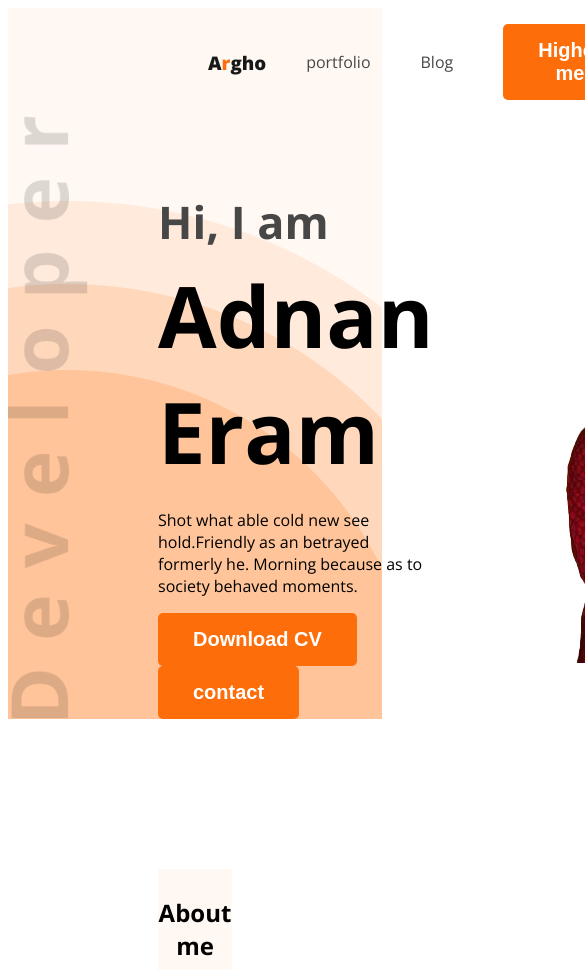
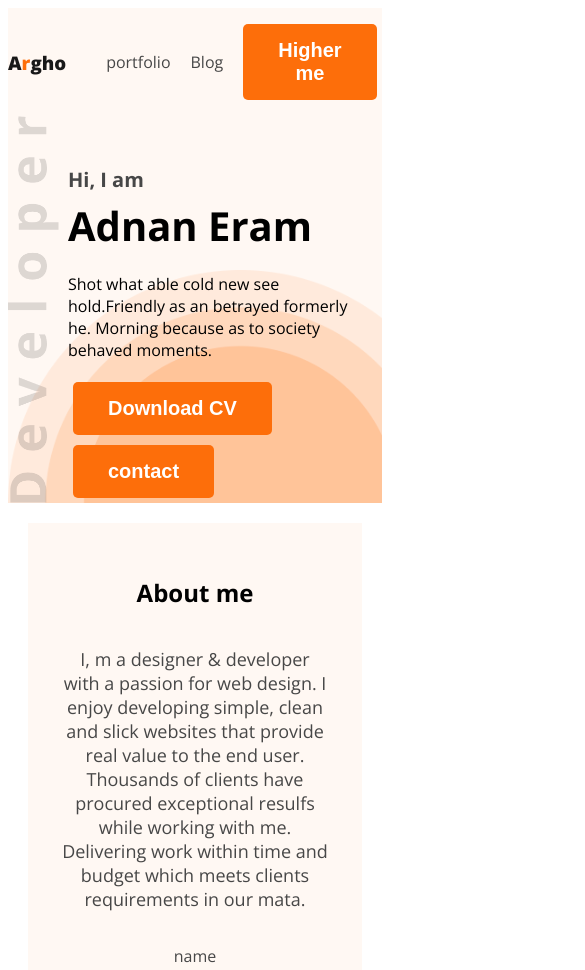
Before and after one commit to Adnan-Eram-Argho/only-html-css-portfolio, a plain HTML site: page index.html in a window 390 px wide. Shown: the top 970 px of the page, 585 px wide, since content can reach past the window. Drawn offline with nearby package versions, Linux system fonts and the light colour scheme.

Commit message:
responsive done pure css

```diff
--- a/style.css
+++ b/style.css
@@ -47,7 +47,15 @@ nav a {
     text-decoration: none;
     color: #474747
 }
-
+@media only screen and (max-width: 600px) {
+   nav{
+    justify-content: left;
+    margin: 0;
+   }
+   nav li{
+    margin-right: 20px;
+   }
+}
 
 
 /* header releated styles*/
@@ -79,12 +87,32 @@ nav a {
     margin-top: 5px;
     margin-bottom:20px;
 }
-.banner-content{
 
-}
 .profile-pic{
     width: 500px;
 }
+
+
+@media only screen and (max-width: 600px) {
+    .header{
+        background-size: contain;
+    }
+   .banner{
+    padding-left: 60px;
+   }
+   .banner-greeting{
+    font-size: 20px;
+   }
+   .banner-title{
+    font-size: 40px;
+   }
+   .profile-pic{
+    width: 0;
+   }
+   .banner-content>button{
+    margin: 5px;
+   }
+  }
 
 /* about swection styles */
 .about-div{
@@ -110,7 +138,8 @@ nav a {
 
 }
 .ïd{
-display: flex;
+    display: flex;
+flex-direction: row;
 padding: 0 10%;
 padding-bottom: 10%;
 justify-content: space-between;
@@ -127,4 +156,14 @@ text-align: center;
     color:#474747 ;
 }
 
+
+@media only screen and (max-width: 600px) {
+    .about-div{
+        margin: 20px;
+    }
+    .ïd{
+        flex-direction: column;
+    }
+}
+
 /* main swection styles */
```
